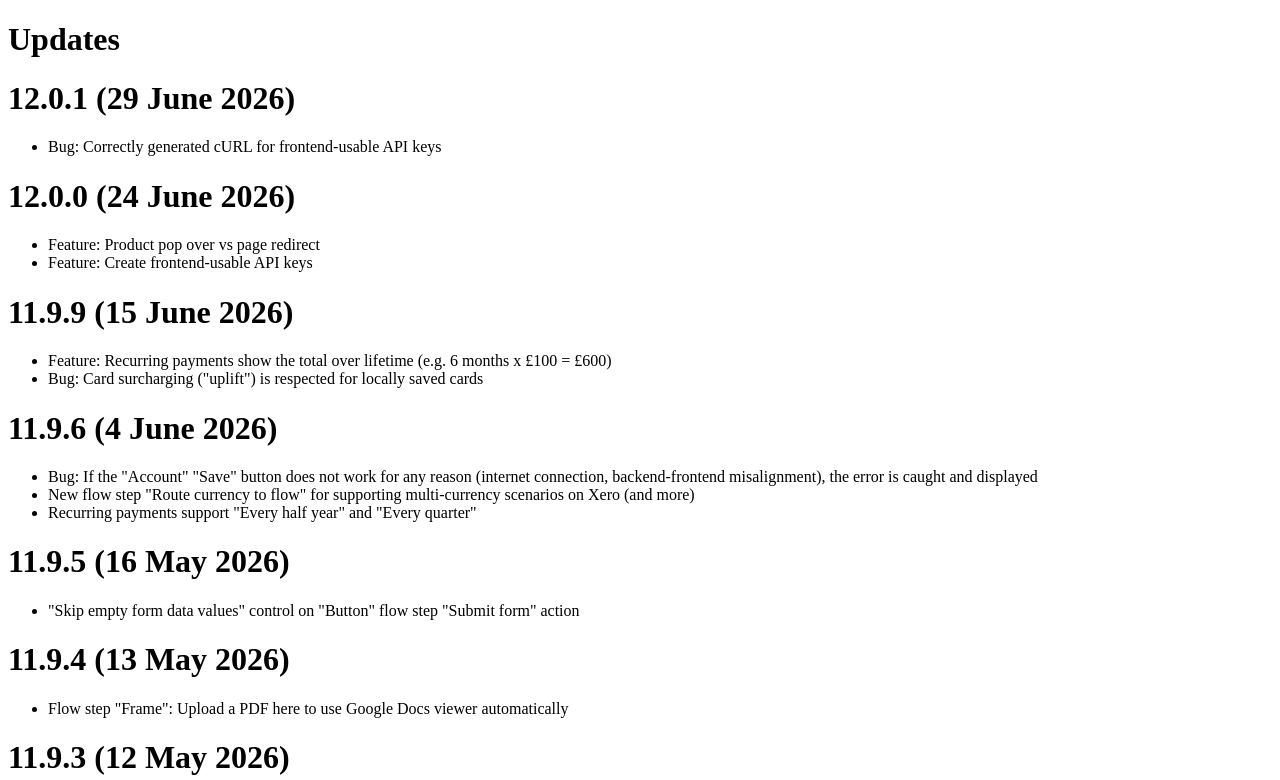
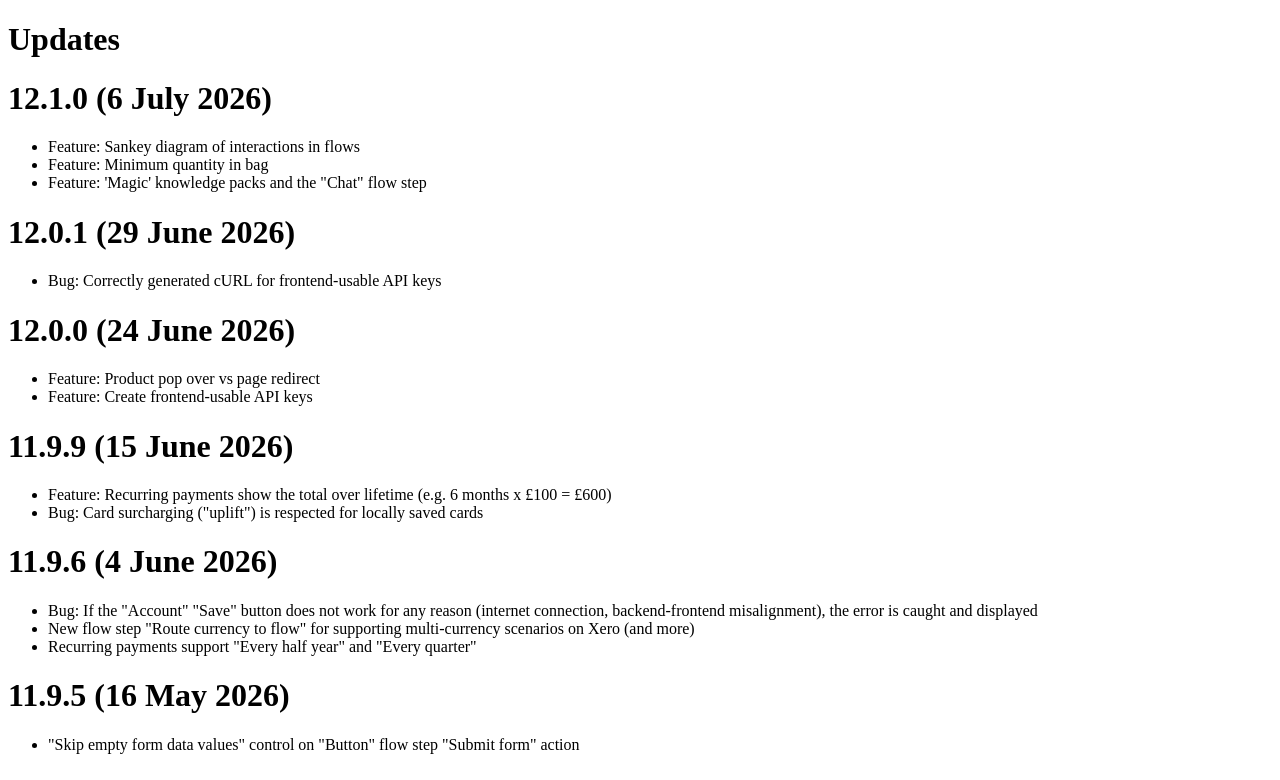
Before and after one commit to Stickyto/sticky-docs, a Next.js app in the folder src/: page /updates in a window 1280 px wide. Shown: the top 780 px of the page. Built offline with nearby package versions, Linux system fonts and the light colour scheme.

Commit message:
`12.1.0` bump; document `setDiscountPercentage` and `setDiscountAbsolute `

```diff
--- a/src/pages/updates.mdx
+++ b/src/pages/updates.mdx
@@ -1,4 +1,9 @@
 # Updates
+
+# 12.1.0 (6 July 2026)
+ - Feature: Sankey diagram of interactions in flows
+ - Feature: Minimum quantity in bag
+ - Feature: 'Magic' knowledge packs and the "Chat" flow step
 
 # 12.0.1 (29 June 2026)
  - Bug: Correctly generated cURL for frontend-usable API keys
```
Also changed, not shown: src/pages/embedded-payments.mdx (+8 -0 lines).
